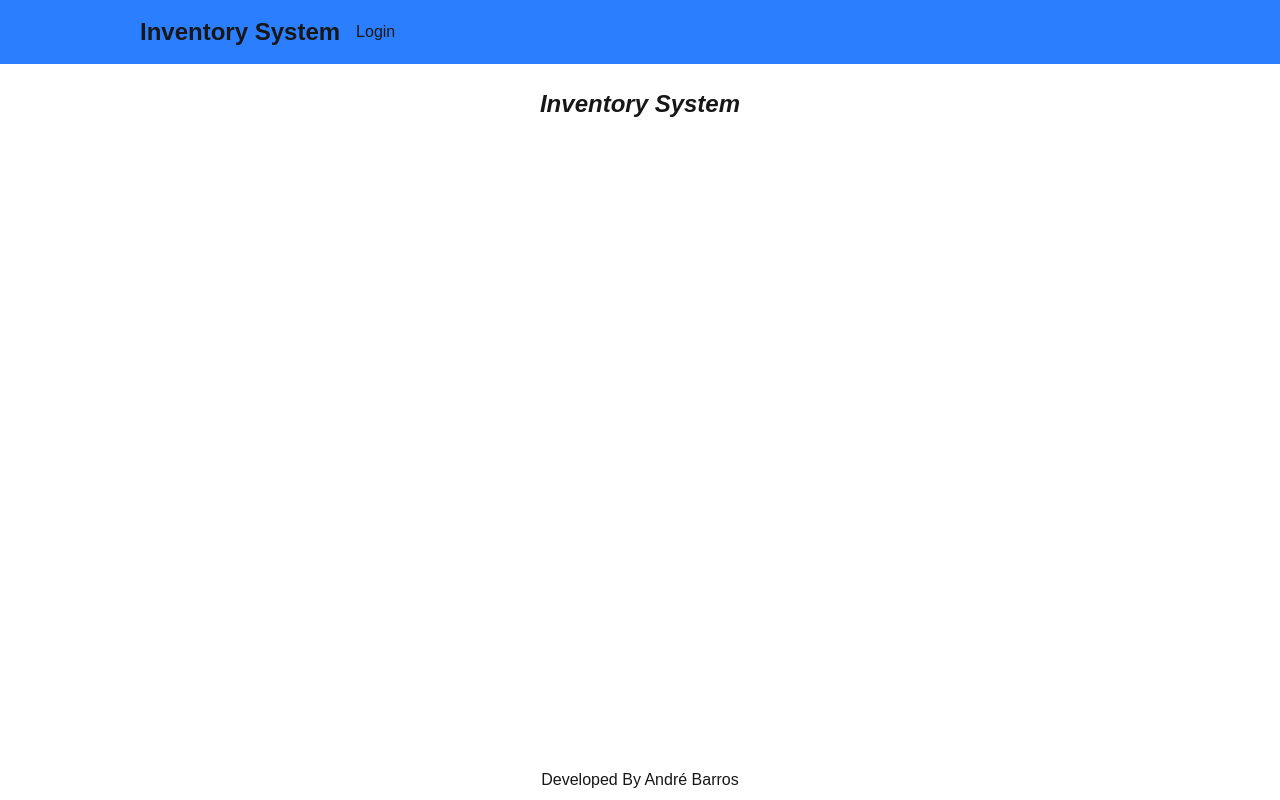
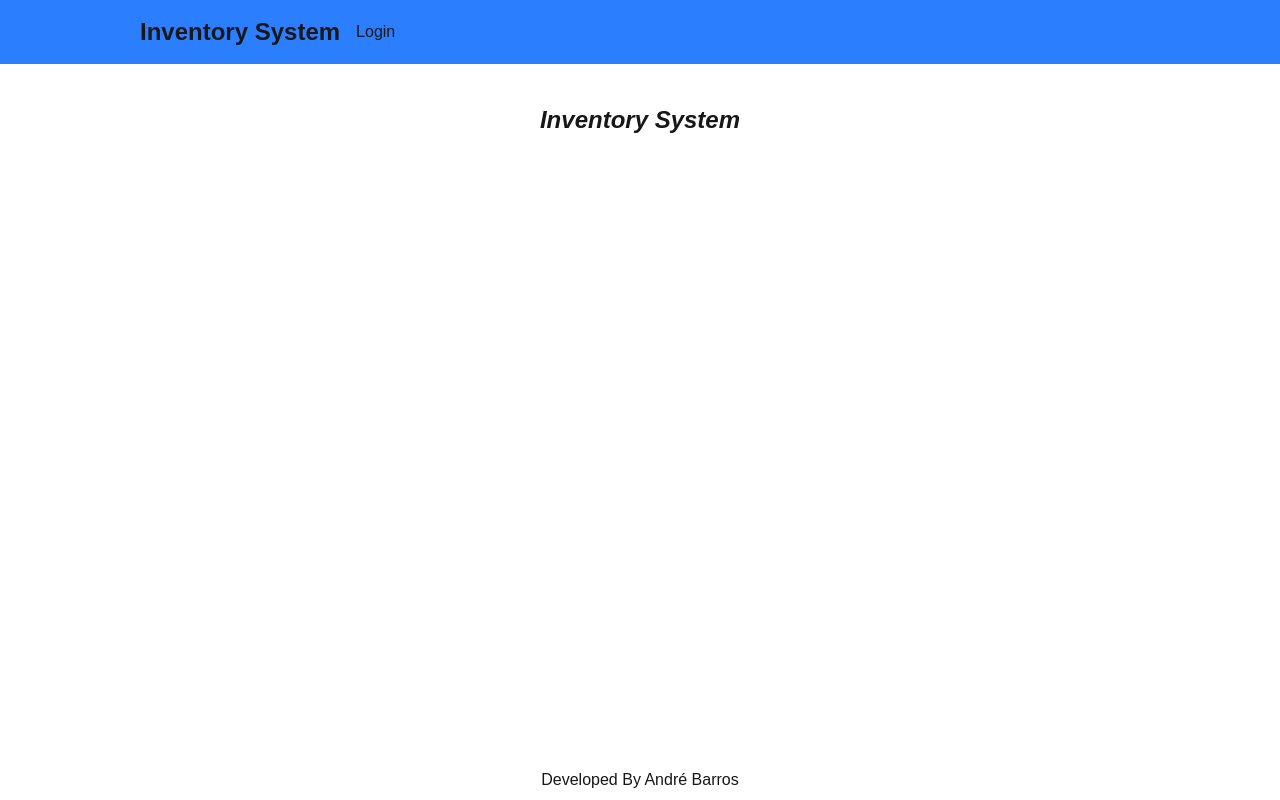
Before and after one commit to andrebarros7201/inventory-system, a Next.js app: page / in a window 1280 px wide. Built offline with nearby package versions, Linux system fonts and the light colour scheme.

Commit message:
add padding top to main layout div

```diff
--- a/app/layout.tsx
+++ b/app/layout.tsx
@@ -30,7 +30,7 @@ export default function RootLayout({
         className={`${geistSans.variable} ${geistMono.variable} antialiased flex flex-col items-center box-border`}
       >
         <Header />
-        <div className="w-full max-w-[1000px] flex flex-col flex-1 box-border">
+        <div className="w-full max-w-[1000px] flex flex-col flex-1 box-border pt-4">
           {children}
         </div>
         <Footer />
```
